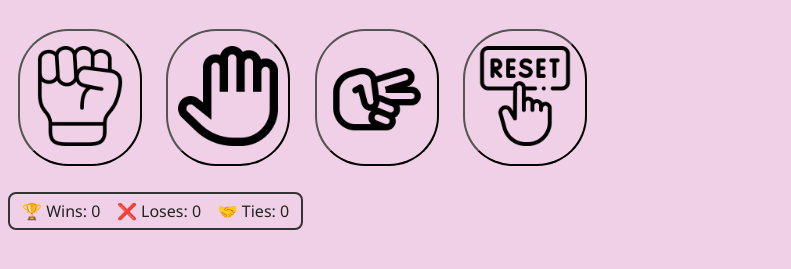
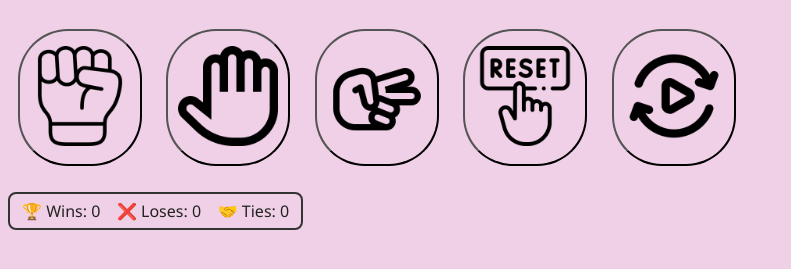
Before and after one commit to ranatarek-rt/Rock-Paper-Scissors-game, a plain HTML site: page index.html in a window 1280 px wide. Shown: the part 61-330 px from the top of the page, without its empty margins (0-791 px from the left). Drawn offline with Linux system fonts and the light colour scheme.

Commit message:
Auto play button

```diff
--- a/index.html
+++ b/index.html
@@ -19,6 +19,9 @@
         <button onclick="gameStart(3);" class="move-btn" ><img src="img/scissors.png"></button>
 
         <button onclick="resetScore();" class="move-btn"><img src="img/reset.png"></button>
+
+        <button onclick="autoPlay();" class="move-btn"><img src="img/autoplay.png"></button>
+
         <div class="js-div">
             <p class="js-move"></p>
             <p class="js-res "></p>
--- a/script.js
+++ b/script.js
@@ -67,3 +67,21 @@ function displayText(text){
    res.innerHTML=text;
 
 }
+
+
+let isAutoPlaying = false;
+let intervalId ;
+
+function autoPlay(){
+    if(!isAutoPlaying){
+        intervalId = setInterval(function (){
+        const playerAutoMove = Math.floor(Math.random() * 3) + 1;
+        gameStart(playerAutoMove);
+        },1000);
+        isAutoPlaying = true;
+    }else{
+        clearInterval(intervalId);
+        isAutoPlaying = false;
+    }
+
+}
```
Also changed, not shown: img/autoplay.png (added), 1 other file.
